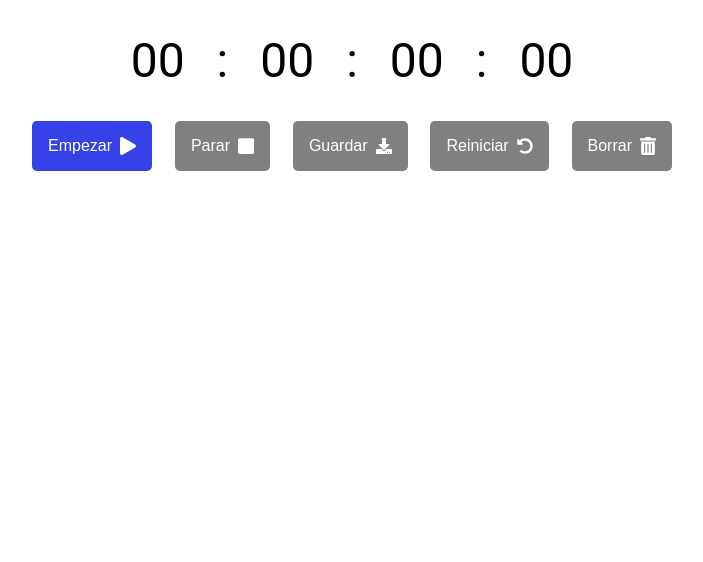
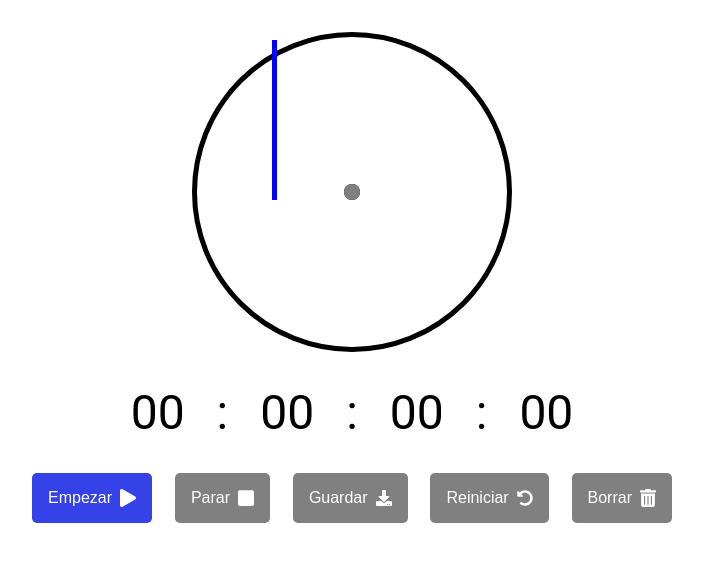
Before and after one commit to andres22atzel/Javascript_Trazos, a plain HTML site: page 22 - Practicas Duodecimo Javascript/cronometro.html in a window 1280 px wide. Shown: the whole page, without its empty margins (288-991 px from the left). Drawn offline with Linux system fonts and the light colour scheme.

Commit message:
cambios realizados a cronometro, se agrego reloj

```diff
--- a/22 - Practicas Duodecimo Javascript/cronometro.html
+++ b/22 - Practicas Duodecimo Javascript/cronometro.html
@@ -8,6 +8,15 @@
     <link rel="stylesheet" href="estilos.css">
 </head>
 <body>
+    <div class="clock">
+        <div class="posicion-central">
+            <div class="hour-hand">
+                <div></div>
+            </div>
+            <div class="minute-hand"></div>
+            <div class="second-hand"></div>
+        </div>
+    </div>
     <div class="clockContainer">
         <p id="horas"></p>
         <p id="minutos"></p>
--- a/22 - Practicas Duodecimo Javascript/estilos.css
+++ b/22 - Practicas Duodecimo Javascript/estilos.css
@@ -2,7 +2,7 @@
 
 body{
     font-family:"roboto";
-    font-size: 16px;
+    font-size: 16.667px;
 }
 
 main{
@@ -133,3 +133,60 @@ img{
 .hide{
     display:none;
 }
+
+/****** Clock body *********/
+
+.clock{
+    width: 20rem;
+    height: 20rem;
+    border-radius:50%;
+    border: 5px solid black;
+    margin:2rem auto;
+    display:flex;
+    align-items: center;
+    justify-content: center;
+}
+
+.posicion-central{
+    width: 1rem;
+    height: 1rem;
+    border-radius:50%;
+    background-color: black;
+}
+
+.hour-hand div/*, .minute-hand div, .second-hand div*/{
+    height:0.3rem;
+    position:absolute;
+    /* left:50%; */
+}
+
+.hour-hand div{
+    width:10rem;
+    background-color:blue;
+    z-index: 1;
+    padding:0;
+    margin:0;
+}
+
+/* .minute-hand div{
+    width:7rem;
+    background-color:green;
+    z-index: 2;
+}
+
+.second-hand div{
+    width:9rem;
+    background-color:red;
+    z-index: 3
+} */
+
+.hour-hand{
+    width: 1rem;
+    height: 1rem;
+    border-radius:50%;
+    background-color: gray;
+    position:relative;
+    transform-origin: 50%  50%;
+    transform: rotate(-90deg);
+
+}
--- a/22 - Practicas Duodecimo Javascript/javascript.js
+++ b/22 - Practicas Duodecimo Javascript/javascript.js
@@ -163,11 +163,31 @@ function enabled(item,boolean){
 };
 
 
-var random = Math.random();
+// var random = Math.random();
 
-//Aleatorio entre 0-10
-console.log(Math.trunc(random*10));
-//Aleatorio entre 10-20
-console.log(Math.trunc(10+(random*10)));
-//Aleatorio entre 7-15
-console.log(Math.trunc(7+(random*8)));
+// //Aleatorio entre 0-10
+// console.log(Math.trunc(random*10));
+// //Aleatorio entre 10-20
+// console.log(Math.trunc(10+(random*10)));
+// //Aleatorio entre 7-15
+// console.log(Math.trunc(7+(random*8)));
+
+
+
+//clock
+
+function centro(){
+    let elementoCentro = document.querySelector('.hour-hand').getBoundingClientRect();
+    let elementoCentroAnchura= elementoCentro.height;
+    let hourHand = document.querySelector('.hour-hand div').getBoundingClientRect();
+    let hourHandAltura= hourHand.height;
+    console.log(hourHand);
+    console.log(elementoCentroAnchura);
+    console.log(hourHandAltura);
+    let centroTop = (elementoCentroAnchura - hourHandAltura)/2;
+    let centroLeft = (elementoCentroAnchura - hourHandAltura)/2;
+    document.querySelector('.hour-hand div').style.bottom = centroTop+"px";
+    console.log(document.querySelector('.hour-hand div').style.top = centroTop+"px");
+}
+
+centro();
--- a/23 - Practica Random Javascript/javascript_random.js
+++ b/23 - Practica Random Javascript/javascript_random.js
@@ -44,7 +44,6 @@ sorteo.addEventListener("click",function(){
             clearInterval(temporizador);
         }
     },550);
-    console.log(randomNumber);
 });
 
 
```
